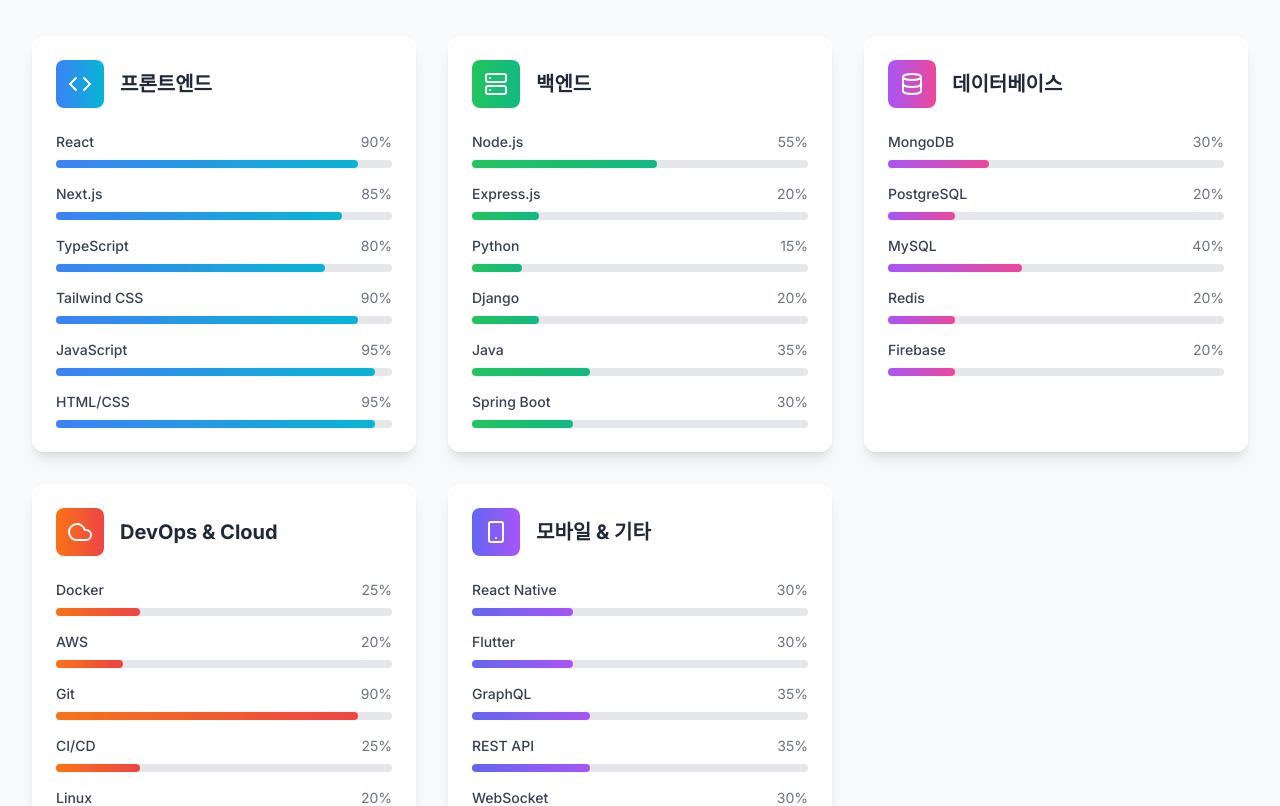
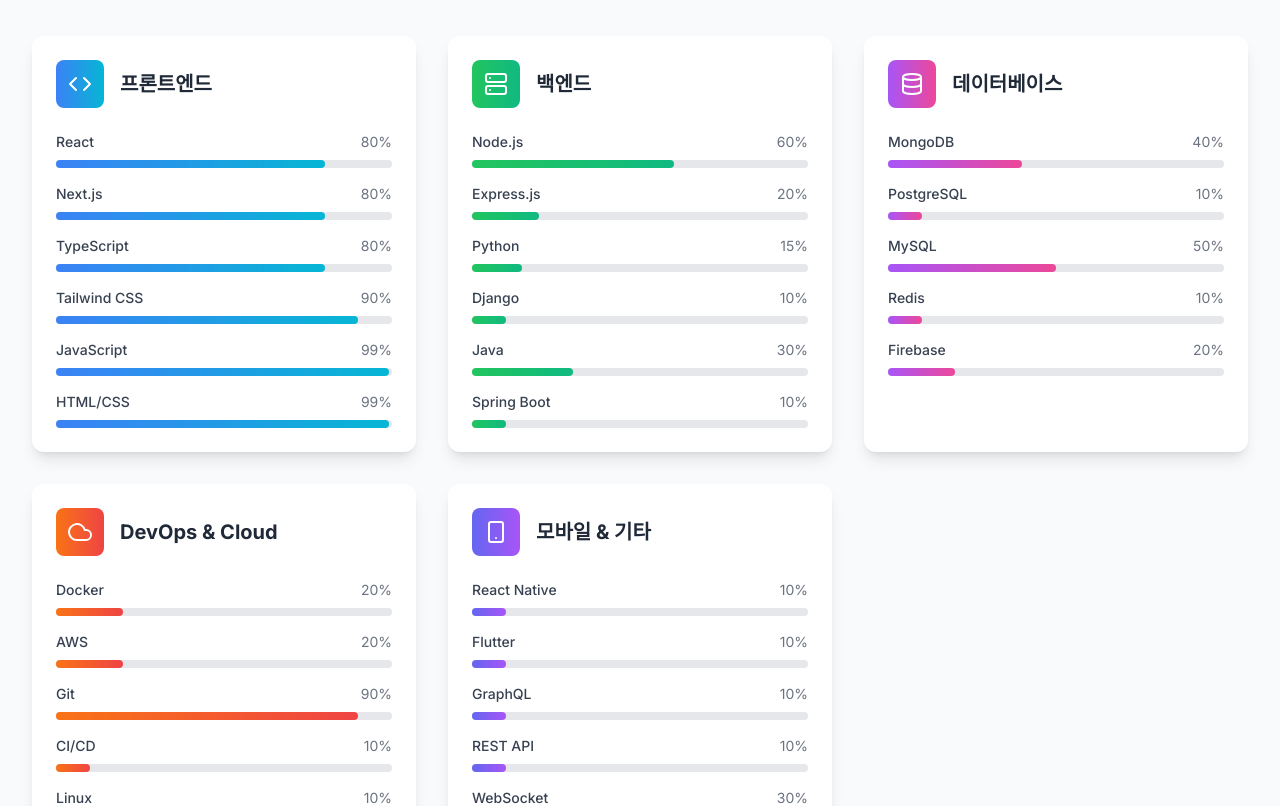
Before and after one commit to oikikomori/portfolio, a Next.js app in the folder client/: page / in a window 1280 px wide. Shown: the part 2420-3226 px from the top of the page. Built offline with nearby package versions, Linux system fonts and the light colour scheme; a web font is replaced by a local one.

Commit message:
skill edit

```diff
--- a/client/components/Skills.tsx
+++ b/client/components/Skills.tsx
@@ -10,12 +10,12 @@
       title: '프론트엔드',
       color: 'from-blue-500 to-cyan-500',
       skills: [
-        { name: 'React', level: 90 },
-        { name: 'Next.js', level: 85 },
+        { name: 'React', level: 80 },
+        { name: 'Next.js', level: 80 },
         { name: 'TypeScript', level: 80 },
         { name: 'Tailwind CSS', level: 90 },
-        { name: 'JavaScript', level: 95 },
-        { name: 'HTML/CSS', level: 95 }
+        { name: 'JavaScript', level: 99 },
+        { name: 'HTML/CSS', level: 99 }
       ]
     },
     {
@@ -23,12 +23,12 @@
       title: '백엔드',
       color: 'from-green-500 to-emerald-500',
       skills: [
-        { name: 'Node.js', level: 55 },
+        { name: 'Node.js', level: 60 },
         { name: 'Express.js', level: 20 },
         { name: 'Python', level: 15 },
-        { name: 'Django', level: 20 },
-        { name: 'Java', level: 35 },
-        { name: 'Spring Boot', level: 30 }
+        { name: 'Django', level: 10 },
+        { name: 'Java', level: 30 },
+        { name: 'Spring Boot', level: 10 }
       ]
     },
     {
@@ -36,10 +36,10 @@
       title: '데이터베이스',
       color: 'from-purple-500 to-pink-500',
       skills: [
-        { name: 'MongoDB', level: 30 },
-        { name: 'PostgreSQL', level: 20 },
-        { name: 'MySQL', level: 40 },
-        { name: 'Redis', level: 20 },
+        { name: 'MongoDB', level: 40 },
+        { name: 'PostgreSQL', level: 10 },
+        { name: 'MySQL', level: 50 },
+        { name: 'Redis', level: 10 },
         { name: 'Firebase', level: 20 }
       ]
     },
@@ -48,11 +48,11 @@
       title: 'DevOps & Cloud',
       color: 'from-orange-500 to-red-500',
       skills: [
-        { name: 'Docker', level: 25 },
+        { name: 'Docker', level: 20 },
         { name: 'AWS', level: 20 },
         { name: 'Git', level: 90 },
-        { name: 'CI/CD', level: 25 },
-        { name: 'Linux', level: 20 }
+        { name: 'CI/CD', level: 10 },
+        { name: 'Linux', level: 10 }
       ]
     },
     {
@@ -60,10 +60,10 @@
       title: '모바일 & 기타',
       color: 'from-indigo-500 to-purple-500',
       skills: [
-        { name: 'React Native', level: 30 },
-        { name: 'Flutter', level: 30 },
-        { name: 'GraphQL', level: 35 },
-        { name: 'REST API', level: 35 },
+        { name: 'React Native', level: 10 },
+        { name: 'Flutter', level: 10 },
+        { name: 'GraphQL', level: 10 },
+        { name: 'REST API', level: 10 },
         { name: 'WebSocket', level: 30 }
       ]
     }
```
